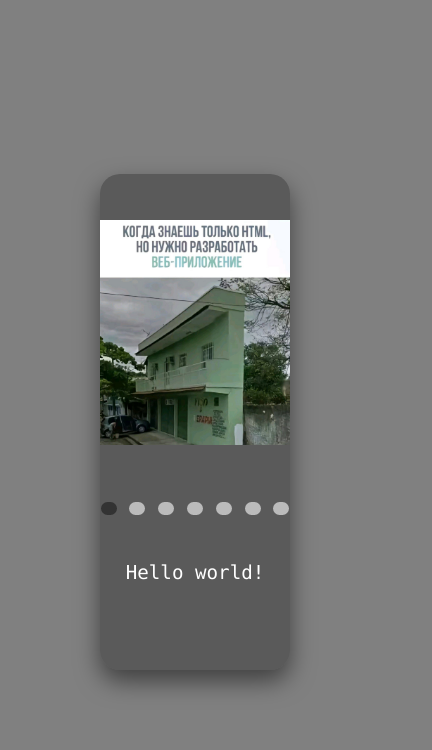
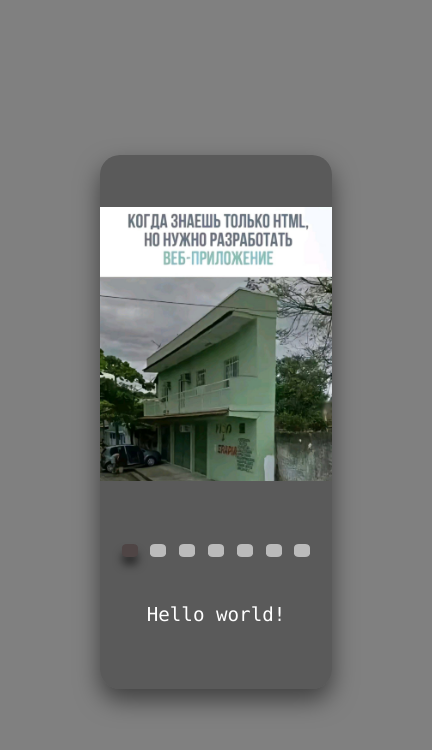
Before and after one commit to anagronn/cssMemeSlider, a plain HTML site: page cssMemeSlider/index.html in a window 390 px wide. Shown: the whole page, 432 px wide, since content can reach past the window. Drawn offline with Linux system fonts and the light colour scheme.

Commit message:
feat: add active state for controls (Tue, Sep 17, 2024 5:02:01 PM)

```diff
--- a/cssMemeSlider/style.css
+++ b/cssMemeSlider/style.css
@@ -32,7 +32,7 @@ input {
   height: 100%;
 }
 
-.caption{
+.caption {
   width: 100%;
   font-family: 'Consolas';
   color: white;
@@ -49,7 +49,7 @@ input {
   align-self: flex-start;
 }
 
-.captions{
+.captions {
   width: 700%;
   display: flex;
   padding-left: 1.25rem;
@@ -70,84 +70,98 @@ img {
   display: flex;
 }
 
-.control > div{
+.control>div {
   width: 1.25rem;
   height: 1rem;
   background-color: #bbb;
-  border-radius: 1.25rem;
+  border-radius: 30%;
   transition: background-color 0.5s ease-in-out;
 }
 
-.control{
+.control {
   position: static;
   z-index: 1;
   padding: 0.625rem;
   cursor: pointer;
 }
 
-.control:hover > div{
+.control:hover>div {
   background-color: #333;
 }
 
-#s1:checked~.slides, #s1:checked ~ .captions {
+.control:active>div {
+  background-color: #002856;
+}
+
+#s1:checked~.slides,
+#s1:checked~.captions {
   transform: translateX(0%);
 }
 
-#s2:checked~.slides, #s2:checked ~ .captions {
+#s2:checked~.slides,
+#s2:checked~.captions {
   transform: translateX(calc(-100% / 7));
 }
 
-#s3:checked~.slides, #s3:checked ~ .captions {
+#s3:checked~.slides,
+#s3:checked~.captions {
   transform: translateX(calc(-200% / 7));
 }
 
-#s4:checked~.slides, #s4:checked ~ .captions {
+#s4:checked~.slides,
+#s4:checked~.captions {
   transform: translateX(calc(-300% / 7));
 }
 
-#s5:checked~.slides, #s5:checked ~ .captions {
+#s5:checked~.slides,
+#s5:checked~.captions {
   transform: translateX(calc(-400% / 7));
 }
 
-#s6:checked~.slides, #s6:checked ~ .captions {
+#s6:checked~.slides,
+#s6:checked~.captions {
   transform: translateX(calc(-500% / 7));
 }
 
-#s7:checked~.slides, #s7:checked ~ .captions {
+#s7:checked~.slides,
+#s7:checked~.captions {
   transform: translateX(calc(-600% / 7));
 }
 
-#s1:checked ~ .controls label[for="s1"] > div,
-#s2:checked ~ .controls label[for="s2"] > div,
-#s3:checked ~ .controls label[for="s3"] > div,
-#s4:checked ~ .controls label[for="s4"] > div,
-#s5:checked ~ .controls label[for="s5"] > div,
-#s6:checked ~ .controls label[for="s6"] > div,
-#s7:checked ~ .controls label[for="s7"] > div {
-  background-color: #333;
+#s1:checked~.controls label[for="s1"]>div,
+#s2:checked~.controls label[for="s2"]>div,
+#s3:checked~.controls label[for="s3"]>div,
+#s4:checked~.controls label[for="s4"]>div,
+#s5:checked~.controls label[for="s5"]>div,
+#s6:checked~.controls label[for="s6"]>div,
+#s7:checked~.controls label[for="s7"]>div {
+  background-color: #4f4545;
+  box-shadow: 0 0.5rem 0.5rem rgba(0, 0, 0, 0.5);
 }
 
-@media screen and (max-width: 1130px){
-  .caption{
+@media screen and (max-width: 1130px) {
+  .caption {
     font-size: 1.2rem;
   }
 
-  .slider-container{
+  .slider-container {
     padding: 1.25rem 0;
   }
 }
 
 
 @media screen and (max-width: 990px) {
-  .controls{
+  .controls {
     margin: 1.25rem;
     align-self: center;
   }
-  .caption{
+
+  .caption {
     margin: 1.25rem;
     text-align: center;
   }
-  .captions{
+
+  .captions {
     order: 3;
     margin: 0;
     padding: 0;
@@ -156,12 +170,16 @@ img {
 
 
 @media screen and (max-width: 499px) {
-  .control > div{
+  .control>div {
     width: 1rem;
     height: 0.8rem;
   }
 
-  .control{
+  .control {
     padding: 0.4rem;
   }
+
+  body {
+    min-width: 27rem;
+  }
 }
```
